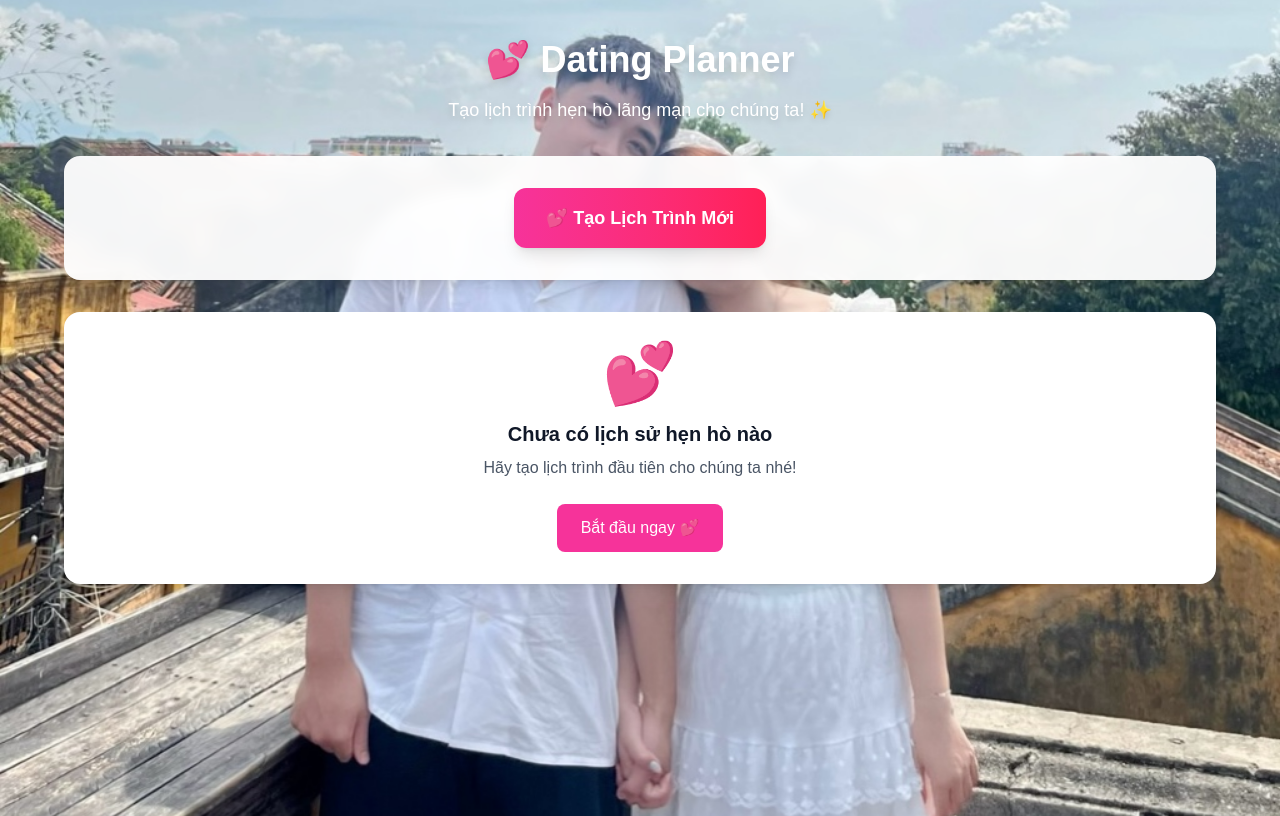
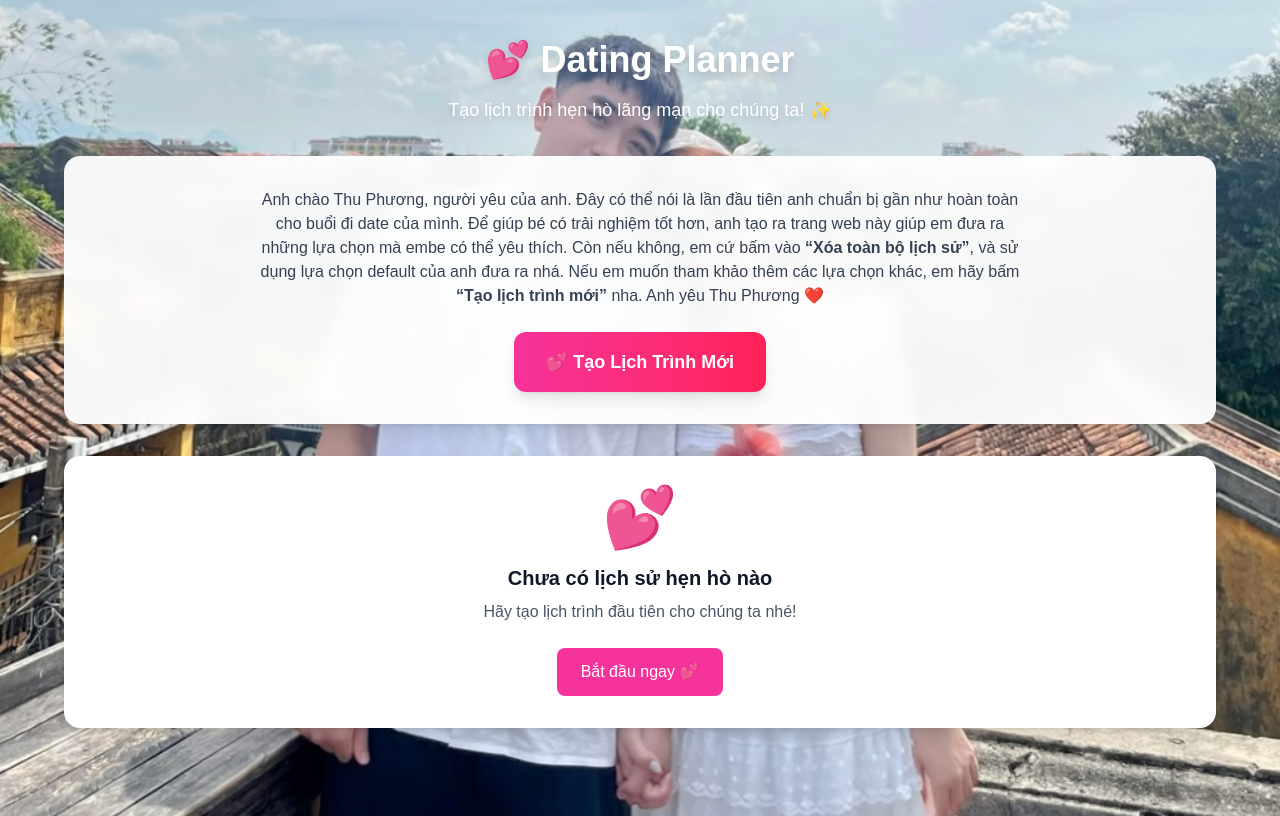
Before and after one commit to PhuongNam2408/schedule-builder, a Next.js app: page / in a window 1280 px wide. Built offline with nearby package versions, Linux system fonts and the light colour scheme.

Commit message:
feat: Add personalized greeting message for user in HistoryPage component

```diff
--- a/src/components/HistoryPage.tsx
+++ b/src/components/HistoryPage.tsx
@@ -28,6 +28,11 @@ export default function HistoryPage() {
 
         <div className="bg-white/95 rounded-2xl shadow-lg p-8 mb-8 backdrop-blur-sm">
           <div className="text-center">
+            <div className="mb-6 text-gray-700 leading-relaxed max-w-3xl mx-auto">
+              <p className="text-base">
+                Anh chào Thu Phương, người yêu của anh. Đây có thể nói là lần đầu tiên anh chuẩn bị gần như hoàn toàn cho buổi đi date của mình. Để giúp bé có trải nghiệm tốt hơn, anh tạo ra trang web này giúp em đưa ra những lựa chọn mà embe có thể yêu thích. Còn nếu không, em cứ bấm vào <strong>&ldquo;Xóa toàn bộ lịch sử&rdquo;</strong>, và sử dụng lựa chọn default của anh đưa ra nhá. Nếu em muốn tham khảo thêm các lựa chọn khác, em hãy bấm <strong>&ldquo;Tạo lịch trình mới&rdquo;</strong> nha. Anh yêu Thu Phương ❤️
+              </p>
+            </div>
             <button
               onClick={startNewSchedule}
               className="px-8 py-4 bg-gradient-to-r from-pink-500 to-rose-500 hover:from-pink-600 hover:to-rose-600 text-white rounded-xl font-bold text-lg transition-colors shadow-lg"
```
